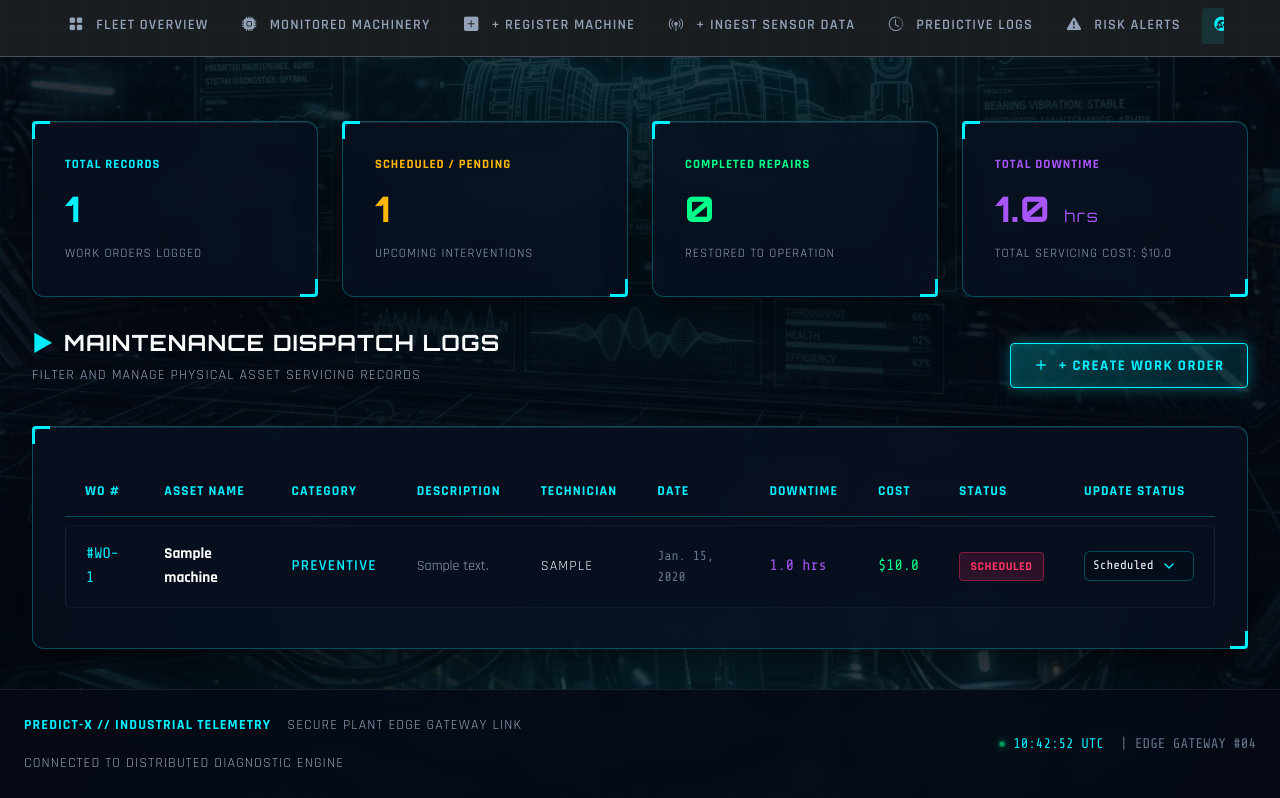
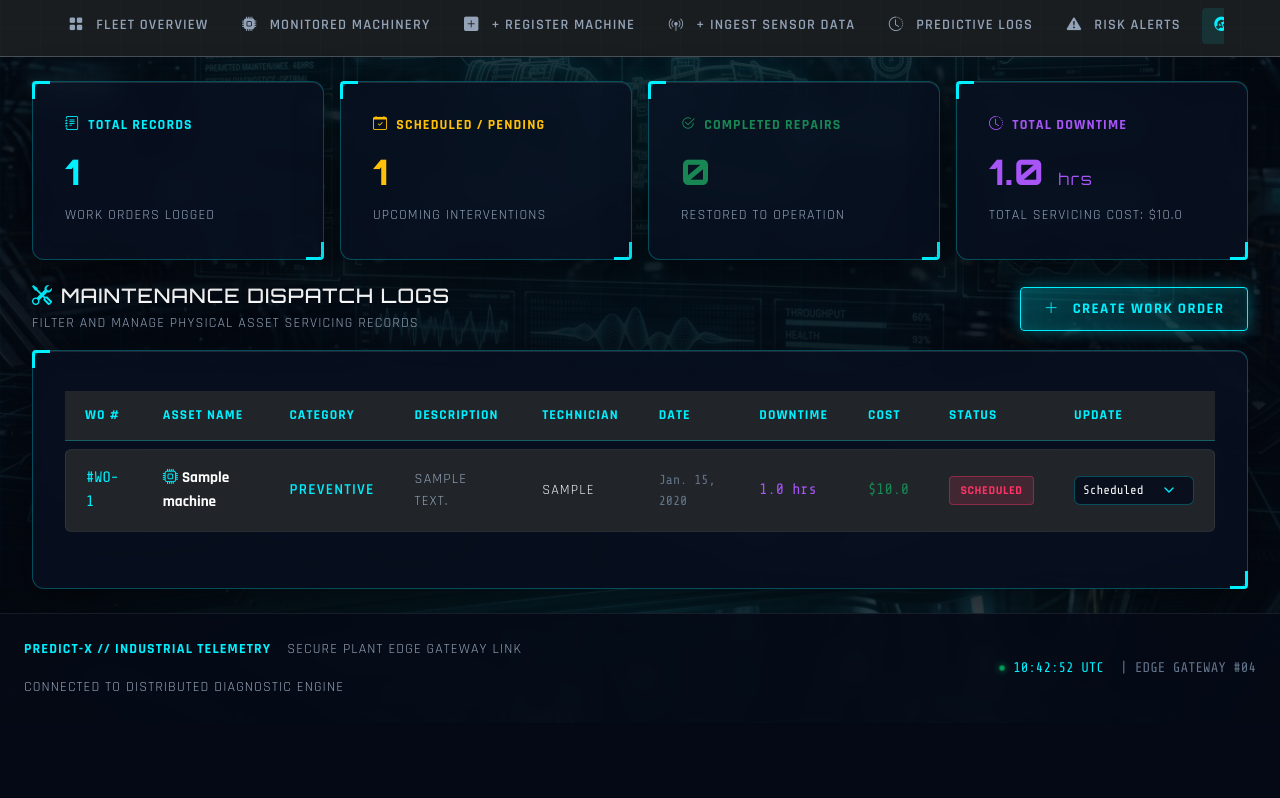
Before and after one commit to VishnuSuresh0204/Predictive_Maintenance, a Django app: page /maintenance-history/ in a window 1280 px wide; the page is wider, and only the part inside the window is pictured. Shown: the part 212-1010 px from the top of that part. After the commit the page ends 903 px from the top of that part, so only its background shows below. Run offline with Django 5.2, Linux system fonts and the light colour scheme; a user stored in the database is signed in; tables that the repository leaves empty hold one stand-in row (values such as "Sample post").

Commit message:
Update maintenance history template

```diff
--- a/maintain/templates/ORGANIZATION/maintenance_history.html
+++ b/maintain/templates/ORGANIZATION/maintenance_history.html
@@ -1,66 +1,79 @@
 {% extends 'ORGANIZATION/base.html' %}
 {% load static %}
 
-{% block title %}MAINTENANCE LOGS & WORK ORDERS // PREDICT-X{% endblock %}
+{% block title %}MAINTENANCE LOGS &amp; WORK ORDERS // PREDICT-X{% endblock %}
 
-{% block page_title %}PLANT MAINTENANCE & SERVICE HISTORY{% endblock %}
-{% block page_subtitle %}Audit trail of preventive servicing, component overhauls, technician logs & downtime cost{% endblock %}
+{% block page_title %}PLANT MAINTENANCE &amp; SERVICE HISTORY{% endblock %}
+{% block page_subtitle %}Audit trail of preventive servicing, component overhauls, technician logs &amp; downtime cost{% endblock %}
 
 {% block content %}
-<div class="container">
-  <!-- Summary Metrics -->
-  <div class="grid-4" style="margin-bottom: 2rem;">
-    <div class="glass-panel cyber-panel">
-      <div class="font-tech text-cyan" style="font-size: 0.8rem; font-weight: 700; margin-bottom: 0.4rem;">TOTAL RECORDS</div>
-      <div class="font-display text-cyan" style="font-size: 2.2rem; font-weight: 800;">
-        {{ total_records|default:0 }}
+<div class="container py-4">
+
+  <!-- Summary KPI Cards -->
+  <div class="row g-3 mb-4">
+    <div class="col-6 col-lg-3">
+      <div class="glass-panel cyber-panel h-100">
+        <div class="font-tech text-cyan small fw-bold mb-2">
+          <i class="bi bi-journal-text me-1"></i> TOTAL RECORDS
+        </div>
+        <div class="font-display text-cyan" style="font-size: 2.2rem; font-weight: 800;">
+          {{ total_records|default:0 }}
+        </div>
+        <div class="font-tech text-muted small mt-1">Work orders logged</div>
       </div>
-      <div class="font-tech text-muted" style="font-size: 0.8rem; margin-top: 0.4rem;">Work orders logged</div>
     </div>
-
-    <div class="glass-panel cyber-panel">
-      <div class="font-tech text-amber" style="font-size: 0.8rem; font-weight: 700; margin-bottom: 0.4rem;">SCHEDULED / PENDING</div>
-      <div class="font-display text-amber" style="font-size: 2.2rem; font-weight: 800;">
-        {{ scheduled_count|default:0 }}
+    <div class="col-6 col-lg-3">
+      <div class="glass-panel cyber-panel h-100">
+        <div class="font-tech text-warning small fw-bold mb-2">
+          <i class="bi bi-calendar-check me-1"></i> SCHEDULED / PENDING
+        </div>
+        <div class="font-display text-warning" style="font-size: 2.2rem; font-weight: 800;">
+          {{ scheduled_count|default:0 }}
+        </div>
+        <div class="font-tech text-muted small mt-1">Upcoming interventions</div>
       </div>
-      <div class="font-tech text-muted" style="font-size: 0.8rem; margin-top: 0.4rem;">Upcoming interventions</div>
     </div>
-
-    <div class="glass-panel cyber-panel">
-      <div class="font-tech text-green" style="font-size: 0.8rem; font-weight: 700; margin-bottom: 0.4rem;">COMPLETED REPAIRS</div>
-      <div class="font-display text-green" style="font-size: 2.2rem; font-weight: 800;">
-        {{ completed_count|default:0 }}
+    <div class="col-6 col-lg-3">
+      <div class="glass-panel cyber-panel h-100">
+        <div class="font-tech text-success small fw-bold mb-2">
+          <i class="bi bi-check2-circle me-1"></i> COMPLETED REPAIRS
+        </div>
+        <div class="font-display text-success" style="font-size: 2.2rem; font-weight: 800;">
+          {{ completed_count|default:0 }}
+        </div>
+        <div class="font-tech text-muted small mt-1">Restored to operation</div>
       </div>
-      <div class="font-tech text-muted" style="font-size: 0.8rem; margin-top: 0.4rem;">Restored to operation</div>
     </div>
-
-    <div class="glass-panel cyber-panel">
-      <div class="font-tech text-purple" style="font-size: 0.8rem; font-weight: 700; margin-bottom: 0.4rem;">TOTAL DOWNTIME</div>
-      <div class="font-display text-purple" style="font-size: 2.2rem; font-weight: 800;">
-        {{ total_downtime|default:0 }} <span style="font-size: 1rem; font-weight: 400;">hrs</span>
+    <div class="col-6 col-lg-3">
+      <div class="glass-panel cyber-panel h-100">
+        <div class="font-tech small fw-bold mb-2" style="color: var(--purple);">
+          <i class="bi bi-clock-history me-1"></i> TOTAL DOWNTIME
+        </div>
+        <div class="font-display" style="font-size: 2.2rem; font-weight: 800; color: var(--purple);">
+          {{ total_downtime|default:0 }} <span class="fs-6 fw-normal">hrs</span>
+        </div>
+        <div class="font-tech text-muted small mt-1">Total Servicing Cost: ${{ total_cost|default:0 }}</div>
       </div>
-      <div class="font-tech text-muted" style="font-size: 0.8rem; margin-top: 0.4rem;">Total Servicing Cost: ${{ total_cost|default:0 }}</div>
     </div>
   </div>
 
   <!-- Header Action Row -->
-  <div style="display: flex; justify-content: space-between; align-items: center; margin-bottom: 1.5rem; flex-wrap: wrap; gap: 1rem;">
+  <div class="d-flex justify-content-between align-items-center flex-wrap gap-2 mb-3">
     <div>
-      <h3 style="font-size: 1.4rem; color: #fff; display: flex; align-items: center; gap: 0.6rem;">
-        <span class="text-cyan">&#9658;</span> MAINTENANCE DISPATCH LOGS
+      <h3 class="h5 text-white d-flex align-items-center gap-2 mb-1">
+        <i class="bi bi-tools text-cyan"></i> MAINTENANCE DISPATCH LOGS
       </h3>
-      <p class="font-tech text-muted" style="font-size: 0.88rem;">Filter and manage physical asset servicing records</p>
+      <p class="font-tech text-muted small mb-0">Filter and manage physical asset servicing records</p>
     </div>
     <a href="/add-maintenance/" class="cyber-btn cyber-btn-cyan">
-      <svg width="16" height="16" viewBox="0 0 24 24" fill="none" stroke="currentColor" stroke-width="2"><line x1="12" y1="5" x2="12" y2="19"></line><line x1="5" y1="12" x2="19" y2="12"></line></svg>
-      + Create Work Order
+      <i class="bi bi-plus-lg me-1"></i> Create Work Order
     </a>
   </div>
 
-  <!-- Table Section -->
+  <!-- Table -->
   <section class="glass-panel cyber-panel">
     <div class="table-responsive">
-      <table class="cyber-table">
+      <table class="table cyber-table table-hover align-middle">
         <thead>
           <tr>
             <th>WO #</th>
@@ -72,22 +85,20 @@
             <th>DOWNTIME</th>
             <th>COST</th>
             <th>STATUS</th>
-            <th>UPDATE STATUS</th>
+            <th>UPDATE</th>
           </tr>
         </thead>
         <tbody>
           {% for r in records %}
           <tr>
             <td class="font-mono text-cyan">#WO-{{ r.id }}</td>
-            <td style="color: #fff; font-weight: 700;">
-              <a href="/machine/{{ r.machine.id }}/" style="color: #fff; text-decoration: none;">
-                {{ r.machine.machine_name }}
+            <td class="fw-bold text-white">
+              <a href="/machine/{{ r.machine.id }}/" class="text-white text-decoration-none">
+                <i class="bi bi-cpu me-1 text-cyan"></i>{{ r.machine.machine_name }}
               </a>
             </td>
-            <td>
-              <span class="font-tech text-cyan" style="font-weight: 600;">{{ r.maintenance_type }}</span>
-            </td>
-            <td style="max-width: 260px; font-size: 0.88rem; color: var(--text-muted);">
+            <td><span class="font-tech text-cyan fw-semibold">{{ r.maintenance_type }}</span></td>
+            <td class="font-tech text-muted" style="max-width: 240px; font-size: 0.88rem;">
               {{ r.description }}
             </td>
             <td class="font-tech" style="font-size: 0.88rem;">
@@ -96,10 +107,10 @@
             <td class="font-mono" style="font-size: 0.82rem; color: var(--text-dim);">
               {{ r.maintenance_date }}
             </td>
-            <td class="font-mono text-purple">
+            <td class="font-mono" style="color: var(--purple);">
               {% if r.downtime_hours %}{{ r.downtime_hours }} hrs{% else %}--{% endif %}
             </td>
-            <td class="font-mono text-green">
+            <td class="font-mono text-success">
               {% if r.cost %}${{ r.cost }}{% else %}--{% endif %}
             </td>
             <td>
@@ -112,9 +123,10 @@
               {% endif %}
             </td>
             <td>
-              <form method="POST" action="/update-maintenance-status/{{ r.id }}/" style="display: flex; gap: 0.3rem;">
+              <form method="POST" action="/update-maintenance-status/{{ r.id }}/">
                 {% csrf_token %}
-                <select name="status" class="cyber-input" style="padding: 0.25rem 0.5rem; font-size: 0.78rem; width: 110px;" onchange="this.form.submit()">
+                <select name="status" class="form-select cyber-input" style="padding: 0.25rem 0.5rem; font-size: 0.78rem; width: 120px;"
+                        onchange="this.form.submit()">
                   <option value="Scheduled" {% if r.status == "Scheduled" %}selected{% endif %}>Scheduled</option>
                   <option value="In Progress" {% if r.status == "In Progress" %}selected{% endif %}>In Progress</option>
                   <option value="Completed" {% if r.status == "Completed" %}selected{% endif %}>Completed</option>
@@ -124,9 +136,11 @@
           </tr>
           {% empty %}
           <tr>
-            <td colspan="10" style="text-align: center; padding: 3rem; color: var(--text-muted);">
-              <div class="font-tech text-cyan" style="font-size: 1.1rem; margin-bottom: 0.5rem;">NO MAINTENANCE RECORDS</div>
-              <span>No work orders have been logged yet. Click "+ Create Work Order" to dispatch one.</span>
+            <td colspan="10" class="text-center py-5">
+              <div class="font-tech text-cyan mb-2" style="font-size: 1.1rem;">
+                <i class="bi bi-journal-x me-2"></i> NO MAINTENANCE RECORDS
+              </div>
+              <span class="text-muted">No work orders have been logged yet. Click "Create Work Order" to dispatch one.</span>
             </td>
           </tr>
           {% endfor %}
```
